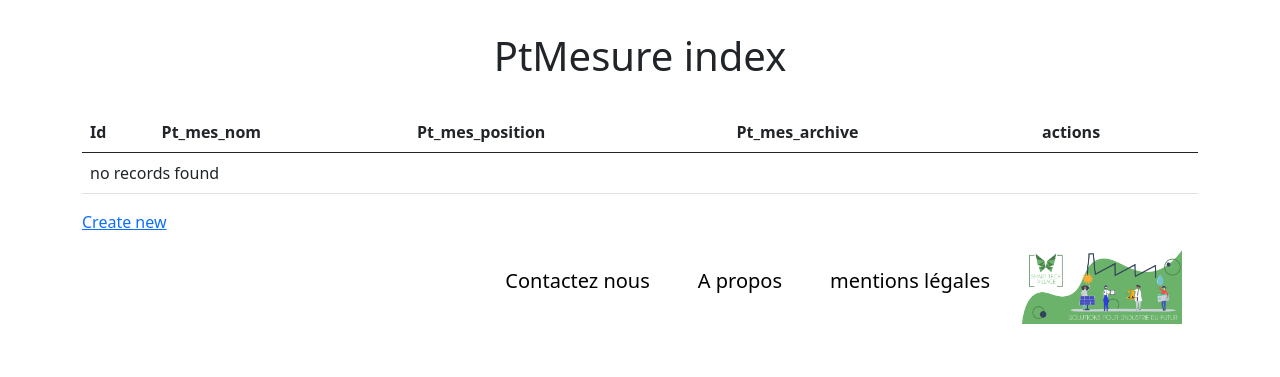
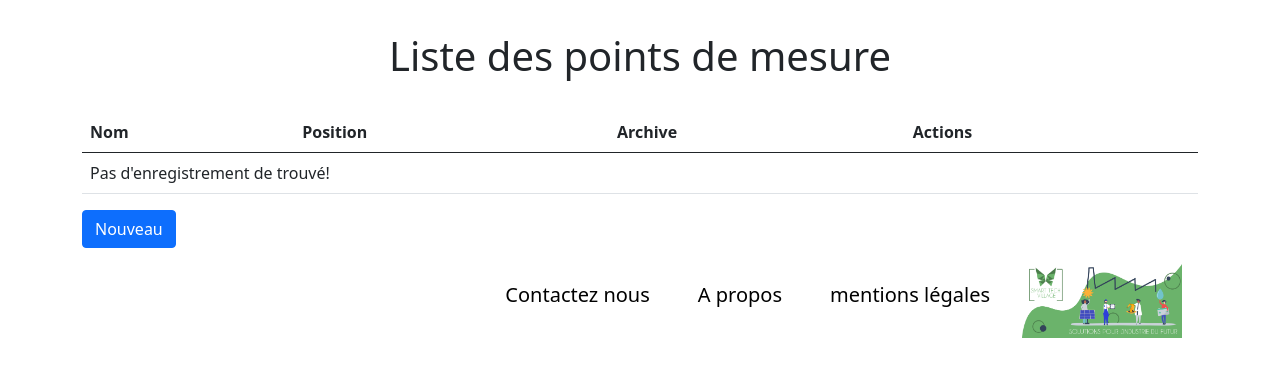
Before and after one commit to loclose-red/EPM-serv-symf, a Symfony app: template templates/pt_mesure/index.html.twig in a window 1280 px wide. Shown: the part 176-553 px from the top of the page. Run offline with Twig, Linux system fonts and the light colour scheme; the template is opened without the code that fills it, so the values that code supplies are empty; some libraries are stand-ins or nearby versions.

Commit message:
mise en forme crud twig 'pt mesures'

```diff
--- a/templates/equipement/edit.html.twig
+++ b/templates/equipement/edit.html.twig
@@ -2,10 +2,10 @@
 {% block link %}<a class="navbar-brand ancresNav" aria-current="page" href="{{ path('admin_board')}}">Tableau de bord</a>{% endblock %}
 
 
-{% block title %}Edition équipement{% endblock %}
+{% block title %}Edit Equipement{% endblock %}
 
 {% block body %}
-    <h1>Edit Equipement</h1>
+    <h1>Edition équipement</h1>
 
     {{ include('equipement/_form.html.twig', {'button_label': 'Enregistrer'}) }}
 
--- a/templates/pt_mesure/_form.html.twig
+++ b/templates/pt_mesure/_form.html.twig
@@ -1,4 +1,4 @@
 {{ form_start(form) }}
     {{ form_widget(form) }}
-    <button class="btn">{{ button_label|default('Save') }}</button>
+    <button class="btn btn-outline-primary">{{ button_label|default('Save') }}</button>
 {{ form_end(form) }}
--- a/templates/pt_mesure/index.html.twig
+++ b/templates/pt_mesure/index.html.twig
@@ -5,37 +5,37 @@
 {% block title %}PtMesure index{% endblock %}
 
 {% block body %}
-    <h1>PtMesure index</h1>
+    <h1>Liste des points de mesure</h1>
 
     <table class="table">
         <thead>
             <tr>
-                <th>Id</th>
-                <th>Pt_mes_nom</th>
-                <th>Pt_mes_position</th>
-                <th>Pt_mes_archive</th>
-                <th>actions</th>
+                {# <th>Id</th> #}
+                <th>Nom</th>
+                <th>Position</th>
+                <th>Archive</th>
+                <th>Actions</th>
             </tr>
         </thead>
         <tbody>
         {% for pt_mesure in pt_mesures %}
             <tr>
-                <td>{{ pt_mesure.id }}</td>
+                {# <td>{{ pt_mesure.id }}</td> #}
                 <td>{{ pt_mesure.ptMesNom }}</td>
                 <td>{{ pt_mesure.ptMesPosition }}</td>
                 <td>{{ pt_mesure.ptMesArchive ? 'Yes' : 'No' }}</td>
                 <td>
-                    <a href="{{ path('pt_mesure_show', {'id': pt_mesure.id}) }}">show</a>
-                    <a href="{{ path('pt_mesure_edit', {'id': pt_mesure.id}) }}">edit</a>
+                    {# <a href="{{ path('pt_mesure_show', {'id': pt_mesure.id}) }}">show</a> #}
+                    <a class="btn btn-success" href="{{ path('pt_mesure_edit', {'id': pt_mesure.id}) }}">Editer</a>
                 </td>
             </tr>
         {% else %}
             <tr>
-                <td colspan="5">no records found</td>
+                <td colspan="5">Pas d'enregistrement de trouvé!</td>
             </tr>
         {% endfor %}
         </tbody>
     </table>
 
-    <a href="{{ path('pt_mesure_new') }}">Create new</a>
+    <a class="btn btn-primary" href="{{ path('pt_mesure_new') }}">Nouveau</a>
 {% endblock %}
--- a/templates/pt_mesure/new.html.twig
+++ b/templates/pt_mesure/new.html.twig
@@ -5,9 +5,9 @@
 {% block title %}New PtMesure{% endblock %}
 
 {% block body %}
-    <h1>Create new PtMesure</h1>
+    <h1>Création nouveau point de mesure</h1>
 
     {{ include('pt_mesure/_form.html.twig') }}
 
-    <a href="{{ path('pt_mesure_index') }}">back to list</a>
+    <a class="btn btn-outline-success" href="{{ path('pt_mesure_index') }}">Retour liste</a>
 {% endblock %}
```
Also changed, not shown: src/Form/PtMesureType.php (+6 -6 lines), templates/pt_mesure/edit.html.twig (+4 -4 lines).
